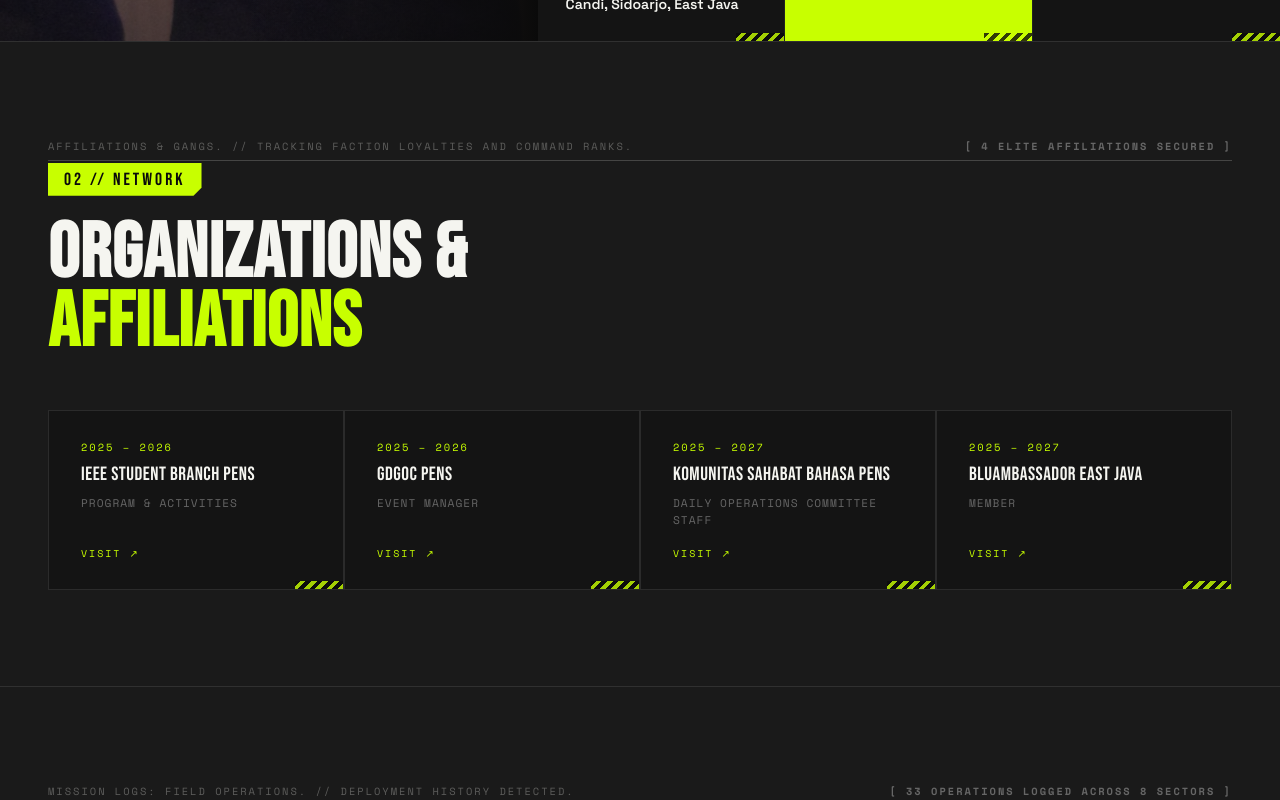
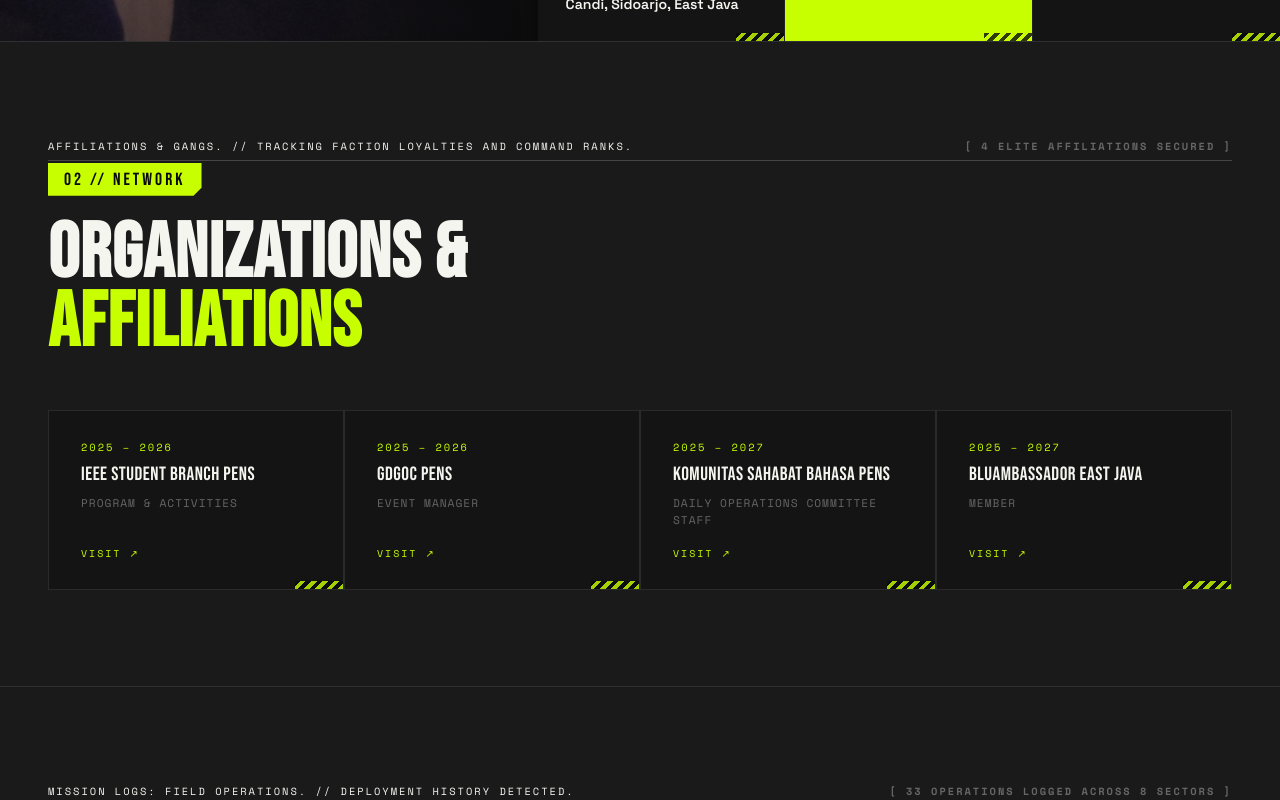
Before and after one commit to R1zkyy/r1zky.github.io, a React (Vite) app: page / in a window 1280 px wide. Shown: the part 940-1740 px from the top of the page. Built offline with nearby package versions, Linux system fonts and the light colour scheme.

Commit message:
style: remove blink animation and enhance section narrative texts

```diff
--- a/src/index.css
+++ b/src/index.css
@@ -1686,7 +1686,6 @@
 
 .narrative-log {
   color: var(--chalk);
-  animation: blink 2s infinite;
 }
 
 .narrative-count {
```
